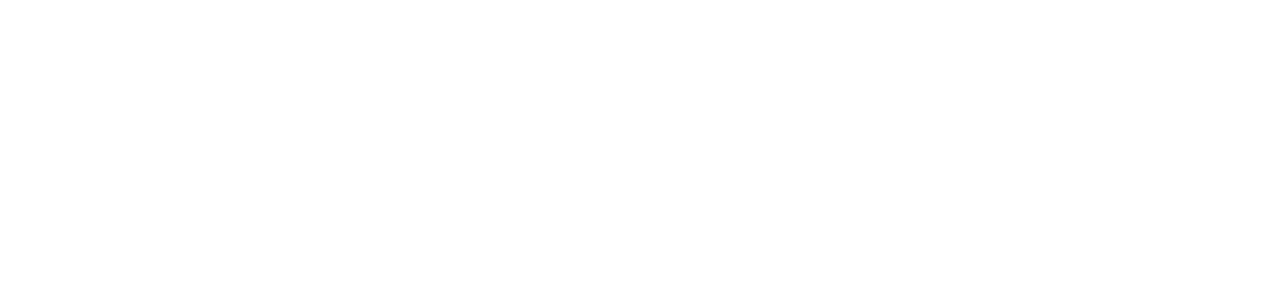
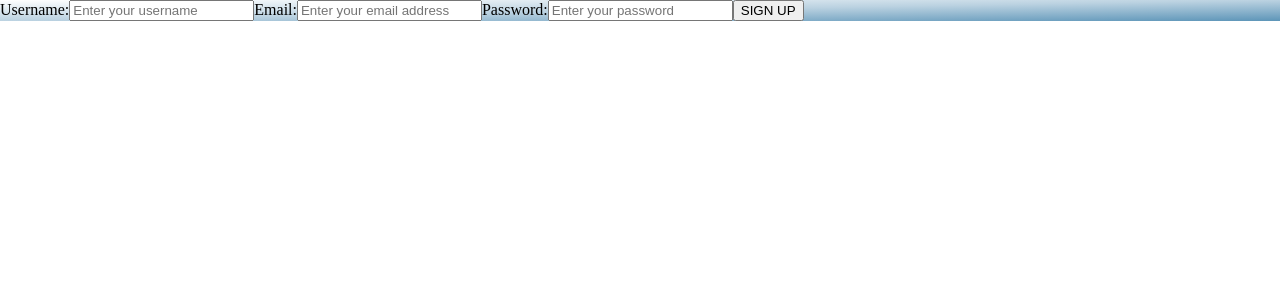
Before and after one commit to kalviumcommunity/S48_RajKumar_Capstone_Paperado, a React (Vite) app in the folder Client/paperado/: page /signup in a window 1280 px wide. Before the commit this address had no page. Shown: the top 300 px of the page. Built offline with nearby package versions, Linux system fonts and the light colour scheme; a web font is replaced by a local one.

Commit message:
Added Login and Signup jsx

```diff
--- a/Client/paperado/src/App.jsx
+++ b/Client/paperado/src/App.jsx
@@ -1,6 +1,8 @@
 import {BrowserRouter, Routes, Route}  from 'react-router-dom';
-// import LandingPage from "./Component/Landingpage";
 import PaperadoHome from './component/Landingpage';
+import Login from './component/Login';
+import SignUp from "./component/Signup";
+
 function App(){
   // const [count, setCount]=useState(0)
 
@@ -8,6 +10,8 @@ function App(){
     <BrowserRouter>
       <Routes>
         <Route path="/" element={<PaperadoHome />} />
+        <Route path="/login" element={<Login />} />
+        <Route path="/signup" element={<SignUp />} />
       </Routes>
     </BrowserRouter>
   );
--- a/Client/paperado/src/component/Landingpage.jsx
+++ b/Client/paperado/src/component/Landingpage.jsx
@@ -17,7 +17,7 @@ export default function Landingpage() {
             <li>FAQ</li>
         </ul>
         <div className="top-bar">
-            <Link to="/" className="login">Login</Link>
+            <Link to="/login" className="login">Login</Link>
         </div>
         </div>
       </nav>
@@ -35,7 +35,7 @@ export default function Landingpage() {
           </div>
       </div>
       <div className='started' >
-          <Link to="/" className="signup">Get Started</Link>
+          <Link to="/Signup" className="signup">Get Started</Link>
           </div >
       <div className='question'>
         <div className='common-questions'>
--- /dev/null
+++ b/Client/paperado/src/component/Login.css
@@ -0,0 +1,10 @@
+body{
+    background-image: linear-gradient(to bottom right, #FFFFFF, #BBD2E1, #5D95B8);
+    background-repeat: no-repeat;
+}
+
+.page{
+    text-align: center;
+    justify-content: center;
+    align-items: center;
+}
--- /dev/null
+++ b/Client/paperado/src/component/Login.jsx
@@ -0,0 +1,58 @@
+import { useState } from "react";
+import axios from "axios";
+import Cookies from "js-cookie"
+import { useNavigate } from "react-router-dom";
+import './Login.css'
+
+
+const Login = () => {
+  const [username, setUsername] = useState("");
+  const [password, setPassword] = useState("");
+  const navigate = useNavigate();
+
+
+  const handleLogin = async () => {
+    try {
+      const response = await axios.post("https://anime-watch.onrender.com/api/login", {
+        username,
+        password,
+      });
+      console.log("Server Response:", response);
+      if (response.data.success) {
+        document.cookie = `username=${username}; path=/`;
+        Cookies.set("token",response.data.token)
+
+        setUsername("");
+        setPassword("");
+        navigate("/Home");
+      } else {
+        console.error("Login failed:", response.data.message);
+      }
+    } catch (error) {
+      console.error("Error logging in:", error);
+    }
+  };
+
+  return (
+    <div className="page">
+      <h2>Log into your account</h2>
+      <input
+        type="text"
+        placeholder="Enter username"
+        value={username}
+        onChange={(e) => setUsername(e.target.value)}
+      />
+      <br />
+      <input
+        type="password"
+        placeholder="Enter password"
+        value={password}
+        onChange={(e) => setPassword(e.target.value)}
+      />
+      <br />
+      <button onClick={handleLogin}>Login</button>
+    </div>
+  );
+};
+
+export default Login;
--- /dev/null
+++ b/Client/paperado/src/component/Signup.jsx
@@ -0,0 +1,84 @@
+import { useState } from "react";
+import { useNavigate } from "react-router-dom";
+import axios from "axios";
+
+function SignUp() {
+  const navigate = useNavigate();
+
+  const [formData, setFormData] = useState({
+    UserName: "",
+    email: "",
+    password: "",
+  });
+
+  const handleChange = (e) => {
+    const { name, value } = e.target;
+    setFormData((prevData) => ({
+      ...prevData,
+      [name]: value,
+    }));
+  };
+
+  const handleSubmit = (e) => {
+    e.preventDefault();
+        axios.post("https://anime-watch.onrender.com/api/signup", {
+            username: formData.UserName,
+            email: formData.email,
+            password: formData.password
+        })
+        .then(result => {
+            console.log(result)
+            navigate('/Home')
+        })
+        .catch(err => console.log(err))
+    }
+
+  return (
+    <div className="container">
+      <div className="signup-page">
+        <form onSubmit={handleSubmit}>
+          <label htmlFor="UserName">Username:</label>
+          <input
+            type="text"
+            id="UserName"
+            name="UserName"
+            placeholder="Enter your username"
+            value={formData.UserName}
+            onChange={handleChange}
+            required
+          />
+
+          <label htmlFor="email">Email:</label>
+          <input
+            type="email"
+            id="email"
+            name="email"
+            placeholder="Enter your email address"
+            value={formData.email}
+            onChange={handleChange}
+            required
+          />
+
+          <label htmlFor="password">Password:</label>
+          <input
+            type="password"
+            id="password"
+            name="password"
+            placeholder="Enter your password"
+            value={formData.password}
+            onChange={handleChange}
+            pattern="(?=.*\d)(?=.*[a-z])(?=.*[A-Z])(?=.*\W)(?!.*\s).{10,}"
+            title="Password must contain at least 10 characters, including at least One Number, One Uppercase letter, One Lowercase letter and one Special Character."
+            required
+          />
+
+          <button className="SignUpBtn" type="submit">
+            SIGN UP
+          </button>
+        </form>
+      </div>
+    </div>
+  );
+}
+
+export default SignUp;
```
